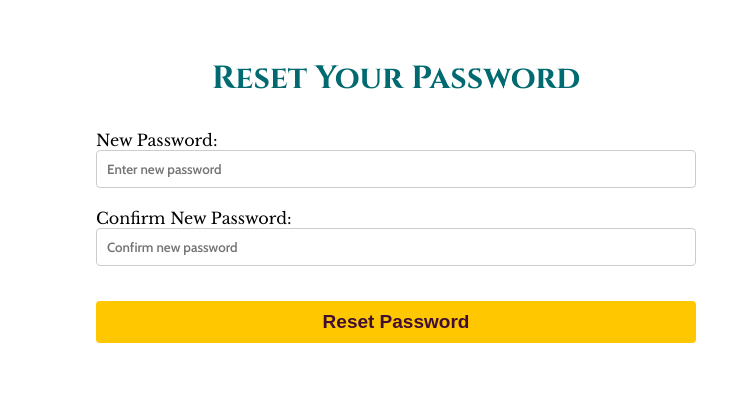
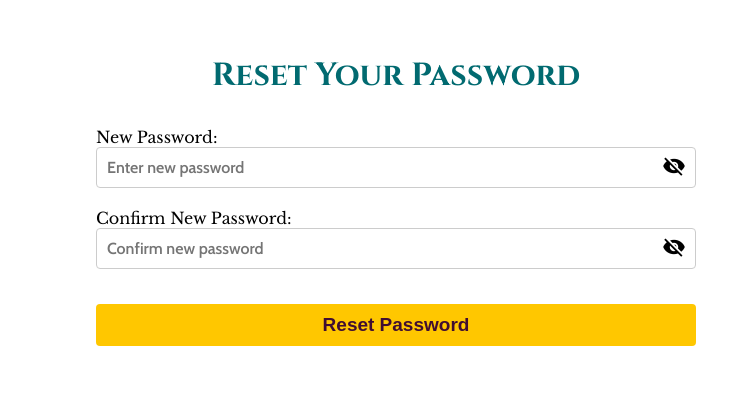
Before and after one commit to Pankaj-Chourasia/Queue-Management-System, a plain HTML site: page reset-password.html in a window 1280 px wide. Shown: the part 190-588 px from the top of the page, 544-1280 px from the left. Drawn offline with nearby package versions, Linux system fonts and the light colour scheme; a web font is replaced by a local one.

Commit message:
added visibility on off toggle button

```diff
--- a/css/reset-password.css
+++ b/css/reset-password.css
@@ -41,13 +41,16 @@ form {
     width: 100%;
 }
 
-input[type="password"] {
+input[type="password"],
+input[type="text"] {
     padding: 10px;
     margin-bottom: 20px;
     border: 1px solid #ccc;
     border-radius: 4px;
     font-family: "Cabin", sans-serif;
     font-weight: 600;
+    width: 100%;
+
 }
 
 button {
@@ -94,3 +97,30 @@ h1 {
     vertical-align: middle;
     display: inline;
   }
+
+
+  .password-container {
+    position: relative;
+    display: flex;
+    align-items: center;
+}
+
+input[type="password"],
+input[type="text"] {
+    padding: 10px;
+    margin-bottom: 20px;
+    border: 1px solid #ccc;
+    border-radius: 4px;
+    font-family: "Cabin", sans-serif;
+    font-weight: 600;
+    width: 100%;
+    font-size: 16px;
+}
+
+.toggle-password {
+    position: absolute;
+    right: 10px;
+    cursor: pointer;
+    user-select: none;
+    margin-top: -24px;
+}
--- a/js/reset-password.js
+++ b/js/reset-password.js
@@ -1,3 +1,16 @@
+function togglePasswordVisibility(fieldId) {
+    let input = document.getElementById(fieldId);
+    let toggleIcon = input.nextElementSibling;
+    if (input.type === "password") {
+        input.type = "text";
+        toggleIcon.textContent = 'visibility';
+    } else {
+        input.type = "password";
+        toggleIcon.textContent = 'visibility_off';
+    }
+}
+
+
 document.getElementById('confirmPassword').addEventListener('keyup', function() {
     let password = document.getElementById('password').value;
     let confirmPassword = document.getElementById('confirmPassword').value;
--- a/reset-password.html
+++ b/reset-password.html
@@ -26,30 +26,21 @@
         </div>
         <div class="form-container">
           <h1>Reset Your Password</h1>
-          <form
-            id="resetPasswordForm"
-            action="/submit-new-password"
-            method="POST"
-          >
+          <form id="resetPasswordForm" action="/submit-new-password" method="POST">
             <label for="password">New Password:</label>
-            <input
-              type="password"
-              id="password"
-              name="password"
-              placeholder="Enter new password"
-              required
-            />
+            <div class="password-container">
+                <input type="password" id="password" name="password" placeholder="Enter new password" required>
+                <span class="material-symbols-outlined toggle-password" onclick="togglePasswordVisibility('password')">visibility_off</span>
+            </div>
             <label for="confirmPassword">Confirm New Password:</label>
-            <input
-              type="password"
-              id="confirmPassword"
-              name="confirmPassword"
-              placeholder="Confirm new password"
-              required
-            />
+            <div class="password-container">
+                <input type="password" id="confirmPassword" name="confirmPassword" placeholder="Confirm new password" required>
+                <span class="material-symbols-outlined toggle-password" onclick="togglePasswordVisibility('confirmPassword')">visibility_off</span>
+            </div>
             <div id="passwordMatchStatus"></div>
             <button type="submit">Reset Password</button>
-          </form>
+        </form>
+
         </div>
       </div>
     </main>
```
